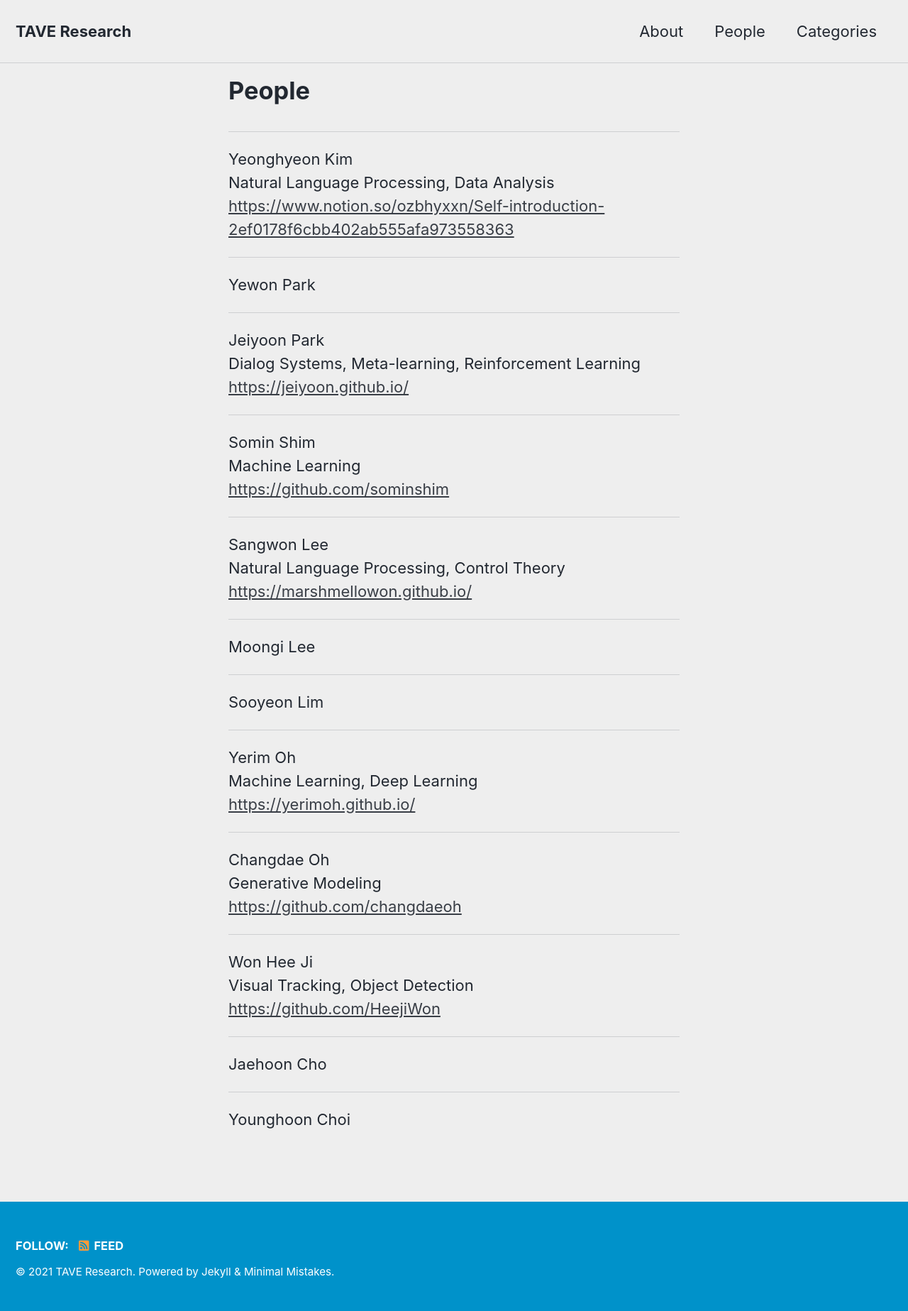
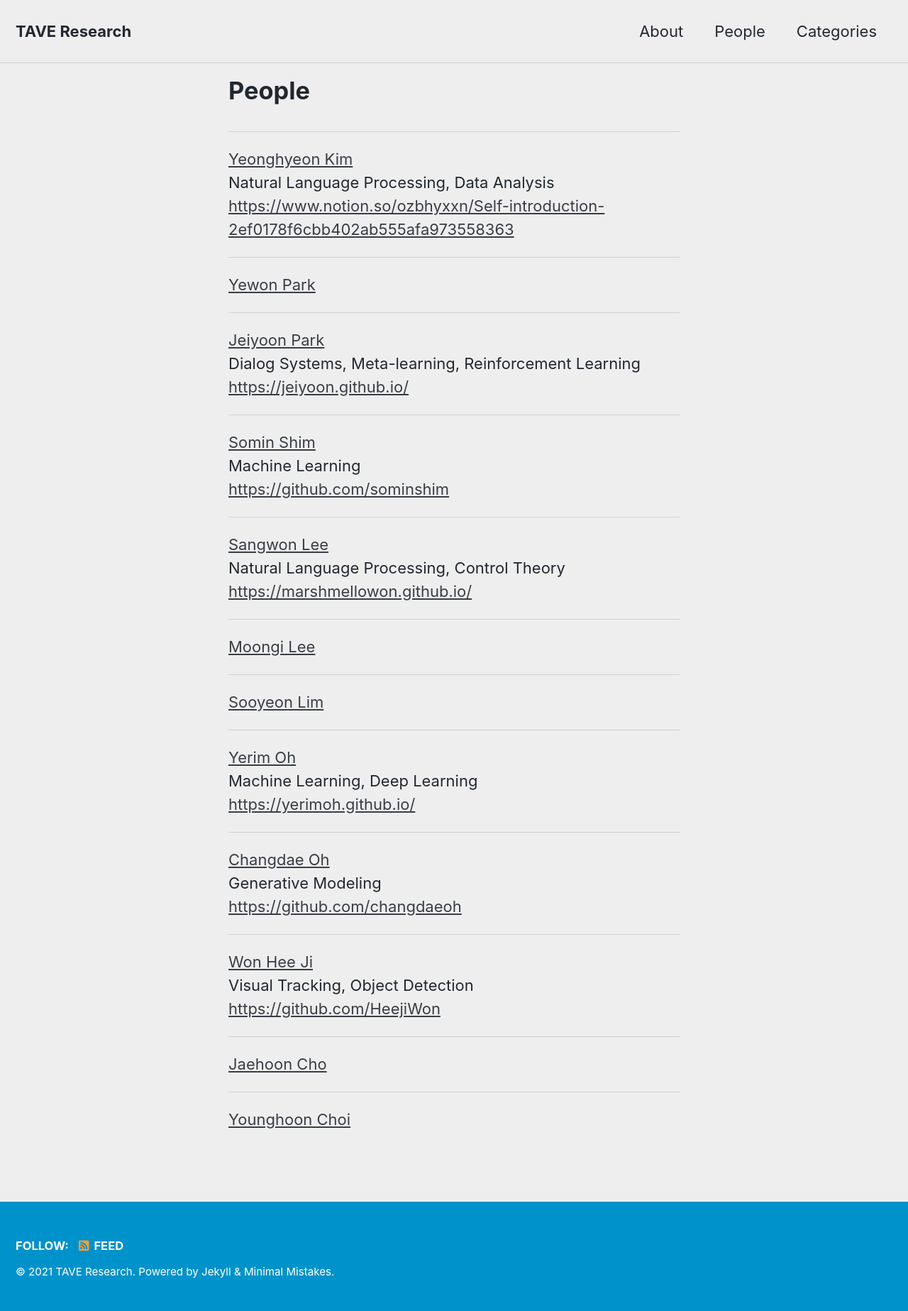
Before and after one commit to TAVEResearch/TAVEResearch.github.io, a Jekyll site: the page built from people.md, in a window 1280 px wide. Shown: the whole page at 71% size. Built offline with Jekyll 4.4.1, drawn with Linux system fonts in a browser that asks for light colours; cached includes are drawn as plain includes.

Commit message:
Update people.html

```diff
--- a/_includes/people.html
+++ b/_includes/people.html
@@ -1,6 +1,7 @@
 {% for post in site.People %}
     <hr>
-    <div>{{ post.name }}</div>
+<!--     <div>{{ post.name }}</div> -->
+    <div><a href="{{ post.name }}">{{ post.name }}</a></div>
     <div>{{ post.interests }}</div>
     <div><a href="{{ post.gitblog }}">{{ post.gitblog }}</a></div>
 {% endfor %}
```
